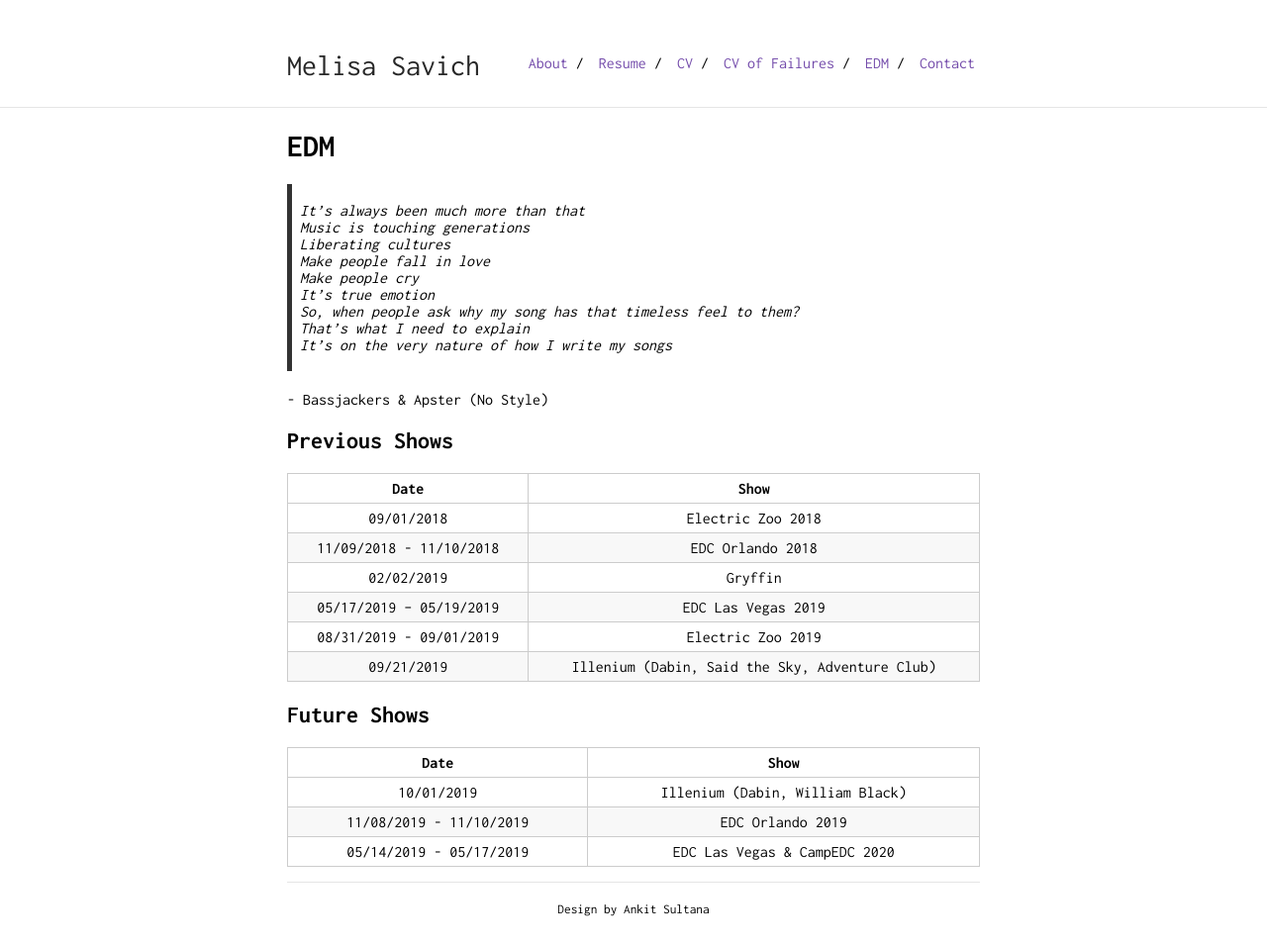
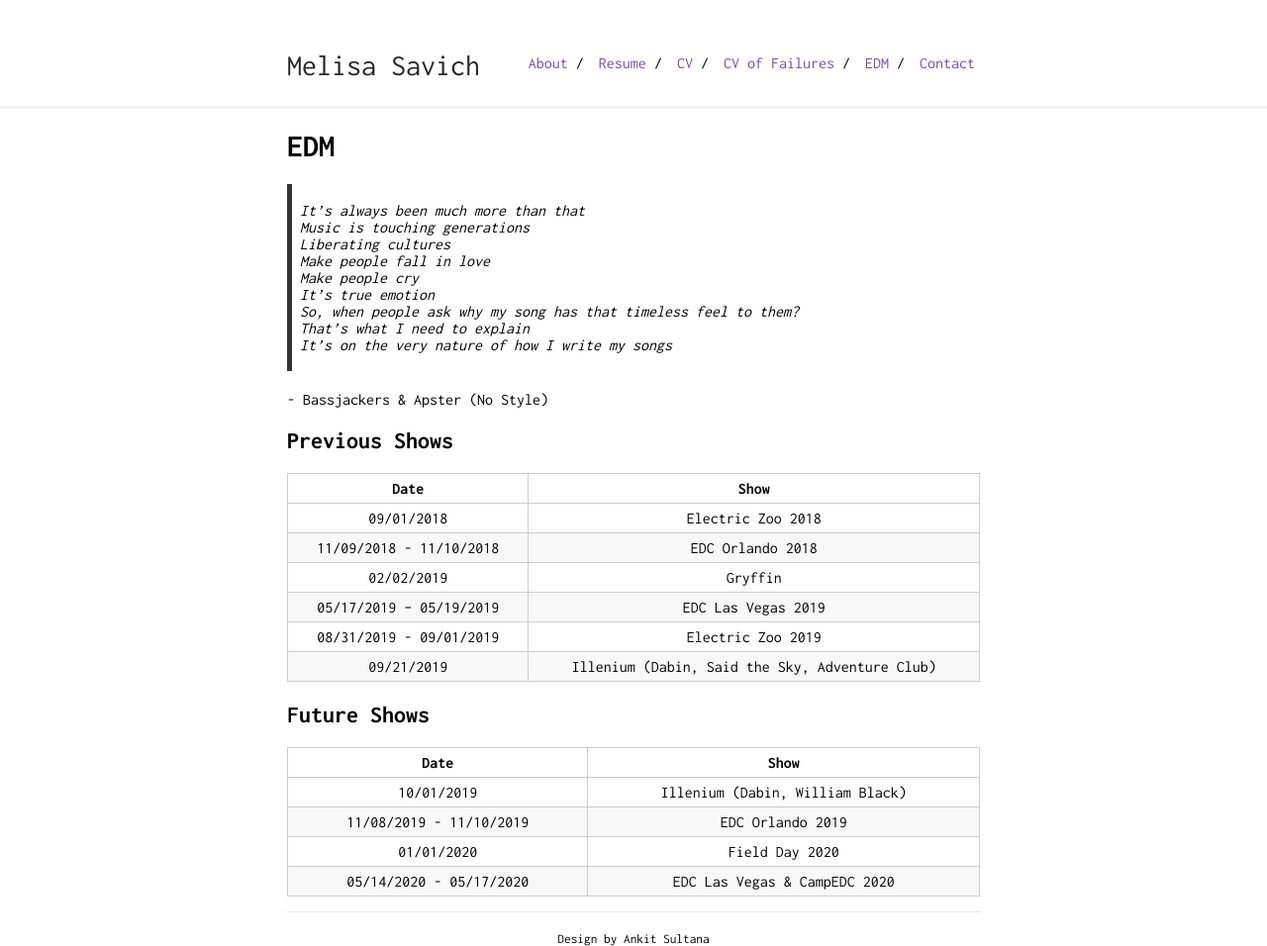
Before and after one commit to mksavic/mksavic.github.io, a Jekyll site: the page built from edm.md, in a window 1280 px wide. Shown: the whole page at 99% size. Built offline with Jekyll 4.4.1, drawn with Linux system fonts in a browser that asks for light colours; our own code applies the rules of GitHub Pages for plain Markdown files; before the commit the page ends 926 px from its top, so only the background shows below that.

Commit message:
update edm.md

```diff
--- a/edm.md
+++ b/edm.md
@@ -34,4 +34,5 @@ is_contact: true
 |:-----------------------:|:----------------------------------------------:|
 |       10/01/2019        |        Illenium (Dabin, William Black)         |
 | 11/08/2019 - 11/10/2019 |                EDC Orlando 2019                |
-| 05/14/2019 - 05/17/2019 |          EDC Las Vegas & CampEDC 2020          |
+|       01/01/2020        |                 Field Day 2020                 |
+| 05/14/2020 - 05/17/2020 |          EDC Las Vegas & CampEDC 2020          |
```
